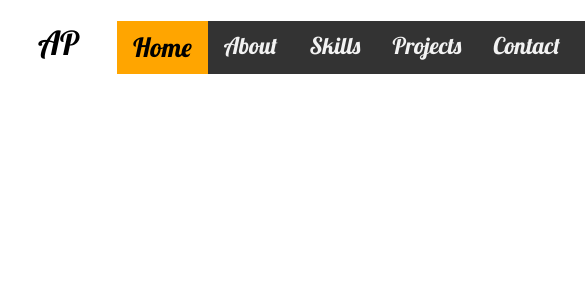
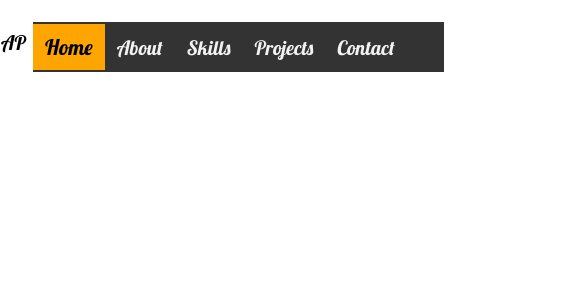
Before and after one commit to AjinkyaPradhan1/portfolio-website-ap, a React (Create React App) app: page /qual in a window 390 px wide. Shown: the top 300 px of the page, 585 px wide, since content can reach past the window. Built offline with nearby package versions, Linux system fonts and the light colour scheme.

Commit message:
480px navbar done

```diff
--- a/public/index.html
+++ b/public/index.html
@@ -25,6 +25,7 @@
       Learn how to configure a non-root public URL by running `npm run build`.
     -->
     <title>Home | Ajinkya Pradhan</title>
+    <link rel="stylesheet" href="https://cdnjs.cloudflare.com/ajax/libs/font-awesome/6.3.0/css/all.min.css" integrity="sha512-SzlrxWUlpfuzQ+pcUCosxcglQRNAq/DZjVsC0lE40xsADsfeQoEypE+enwcOiGjk/bSuGGKHEyjSoQ1zVisanQ==" crossorigin="anonymous" referrerpolicy="no-referrer" />
   </head>
   <body>
     <noscript>You need to enable JavaScript to run this app.</noscript>
--- a/src/components/Navbar.js
+++ b/src/components/Navbar.js
@@ -1,18 +1,24 @@
 import './navbar.css';
 
+
 function Navbar(){
+
+
     return(
         <div className="navbarMain">
             <div class="topnav">
-                <a class="active" href="/">Home</a>
-                <a href='/about'>About</a>
-                <a href='/skills'>Skills</a>
-                <a href='/projects'>Projects</a>
-                <a href='/contact'>Contact</a>
-
-
+                    <a class="active" href="/">Home</a>
+                    <a href='/about'>About</a>
+                    <a href='/skills'>Skills</a>
+                    <a href='/projects'>Projects</a>
+                    <a href='/contact'>Contact</a>
+                    {/* <div id="mobile">
+                        <i id="bar" className={this.state.clicked ? "fas fa-times" : "fas fa-bars"}>
+                        </i>
+                    </div> */}
             </div>
         </div>
+
     );
 }
 
--- a/src/components/navbar.css
+++ b/src/components/navbar.css
@@ -7,6 +7,7 @@
     font-size: 16.5px;
     animation: topnav-load 700ms ease-in;
     margin-top: 10px;
+    align-items: center;
   }
 
   /* Style the links inside the navigation bar */
@@ -41,3 +42,41 @@
       transform: translateX(0);
     }
   }
+
+
+  @media only screen and (max-width: 480px){
+    .navbar{
+      display: flex;
+      flex-direction: row
+    }
+    .navbar_text{
+      width: 10%;
+      font-size:20px ;
+      margin-left: -90px;
+    }
+    .topnav {
+      display: flex;
+      width: 110%;
+      height: 50px;
+      background-color: #333;
+      overflow: hidden;
+      font-size: 16.5px;
+      animation: topnav-load 700ms ease-in;
+      margin-top: 10px;
+      align-items: center;
+    }
+    .topnav a {
+      float: left;
+      color: #f2f2f2;
+      text-align: center;
+      padding: 10px 12px;
+      text-decoration: none;
+      font-size: 120%;
+      font-weight: 100;
+    }
+    .topnav a.active {
+      background-color: orange;
+      color: black;
+      font-size: 130%;
+    }
+  }
```
Also changed, not shown: public/images/hamburger.png (added), public/images/hamburger.webp (added).
